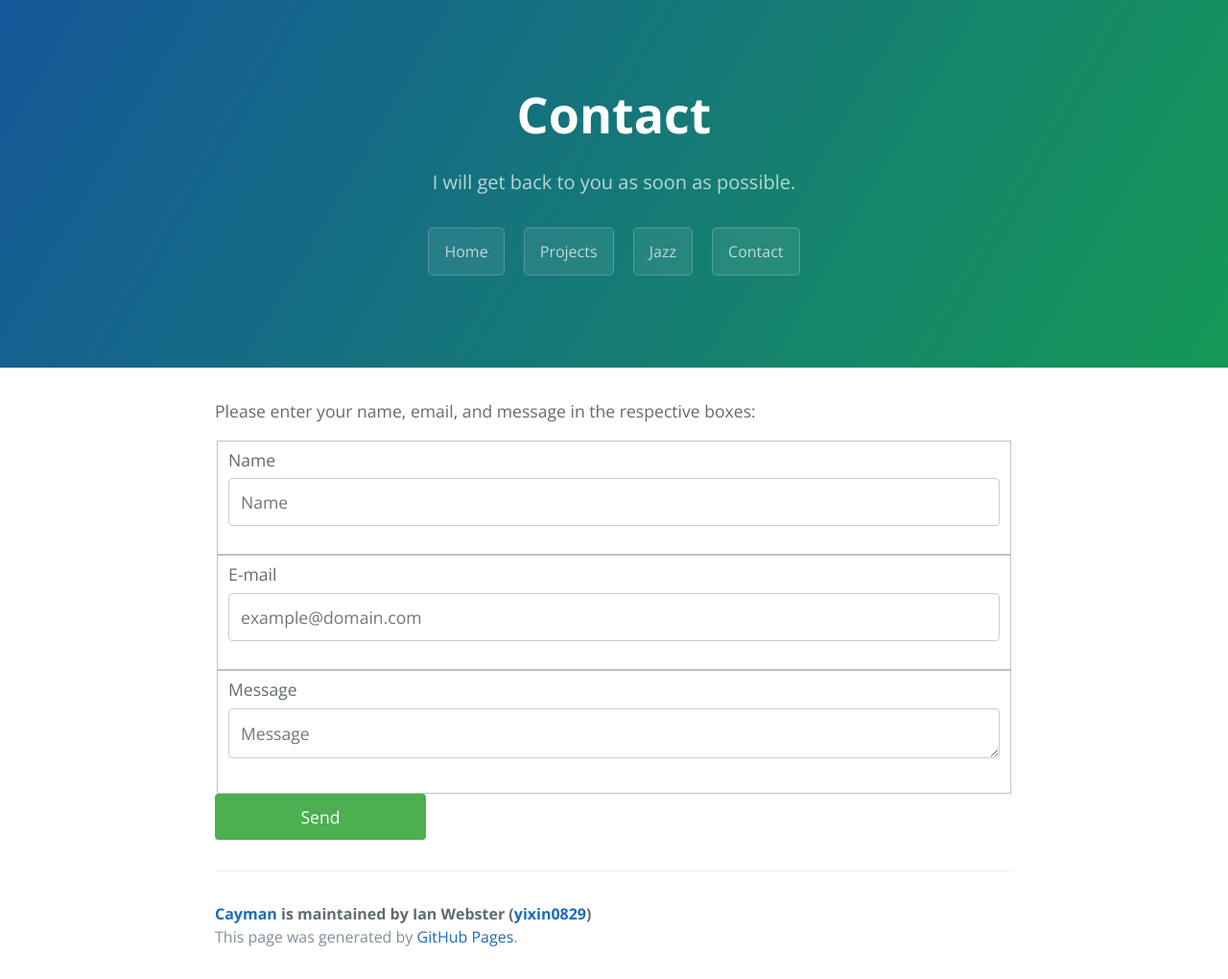
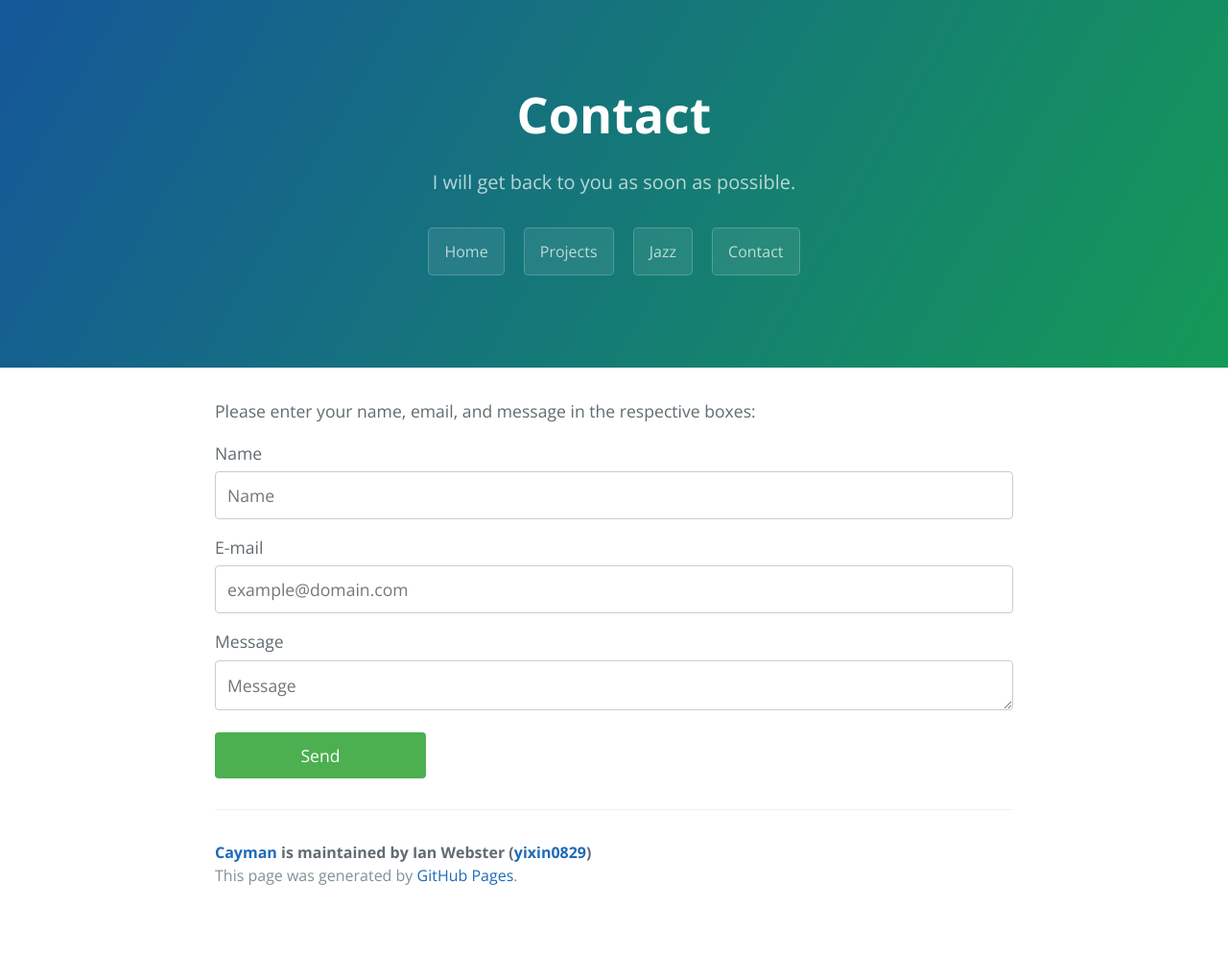
Before and after one commit to yixin0829/Cayman, a Jekyll site: the page built from contact/index.md, in a window 1280 px wide. Shown: the whole page at 96% size. Built offline with Jekyll 4.4.1, drawn with Linux system fonts in a browser that asks for light colours; after the commit the page ends 956 px from its top, so only the background shows below that.

Commit message:
Update index.md

```diff
--- a/contact/index.md
+++ b/contact/index.md
@@ -6,18 +6,12 @@ description: I will get back to you as soon as possible.
 Please enter your name, email, and message in the respective boxes:
 
 <form action="//formspree.io/i.webster@mail.utoronto.ca" method="POST">
- <fieldset>
  <label for="name">Name</label><br>
  <input type="text" name="name" placeholder="Name" id="name" required>
- </fieldset>
- <fieldset>
  <label for="_replyto">E-mail</label><br>
  <input type="email" name="_replyto" placeholder="example@domain.com" id="_replyto" required>
- </fieldset>
- <fieldset>
  <label for="message">Message</label><br>
  <textarea name="message" rows="1" placeholder="Message" id="message" required></textarea>
- </fieldset>
  <input class="hidden" type="text" name="_gotcha" style="display:none">
  <input class="hidden" type="hidden" name="_subject" value="Message via https://iwebster28/github.io/Cayman">
 <input class="button submit" type="submit" value="Send" style="width: 220px;" />
```
